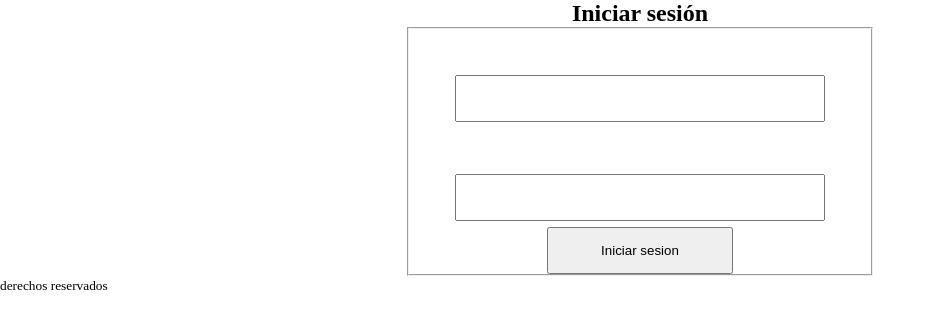
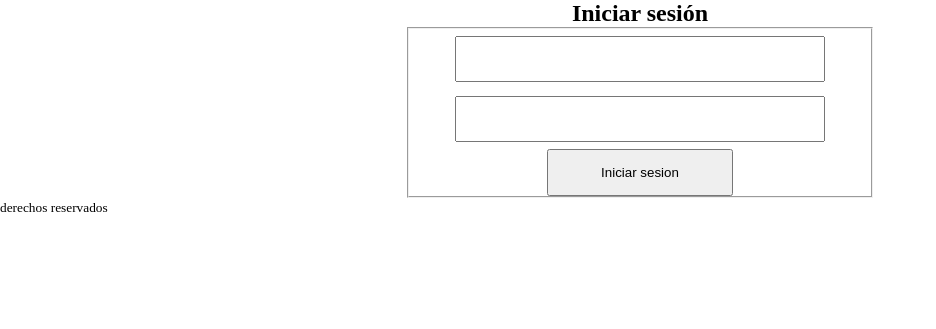
Before and after one commit to NemeZar87/clinex, a Django app: page /cuenta/inicio_sesion/ in a window 1280 px wide. Shown: the part 95-424 px from the top of the page, without its empty margins (0-936 px from the left). Run offline with Django 5.2, Linux system fonts and the light colour scheme.

Commit message:
Modificacion de inicio_sesion.css Tomás

```diff
--- a/cuenta/static/cuenta/inicio_sesion.css
+++ b/cuenta/static/cuenta/inicio_sesion.css
@@ -17,7 +17,7 @@ fieldset {
 input {
     width: 80%;
     height: 35pt;
-    margin-top: 5cap;
+    margin-top: 5pt;
     margin-bottom: 5pt;
 }
 
```
